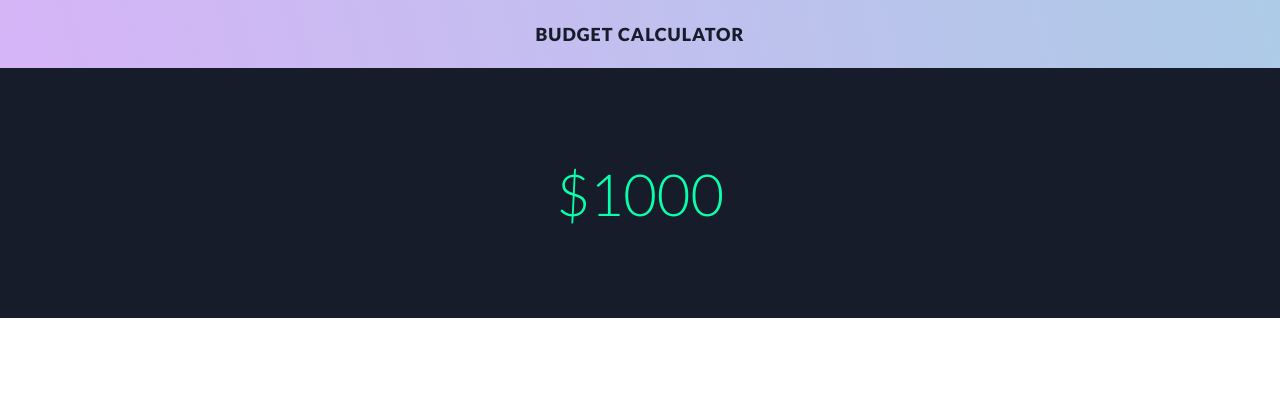
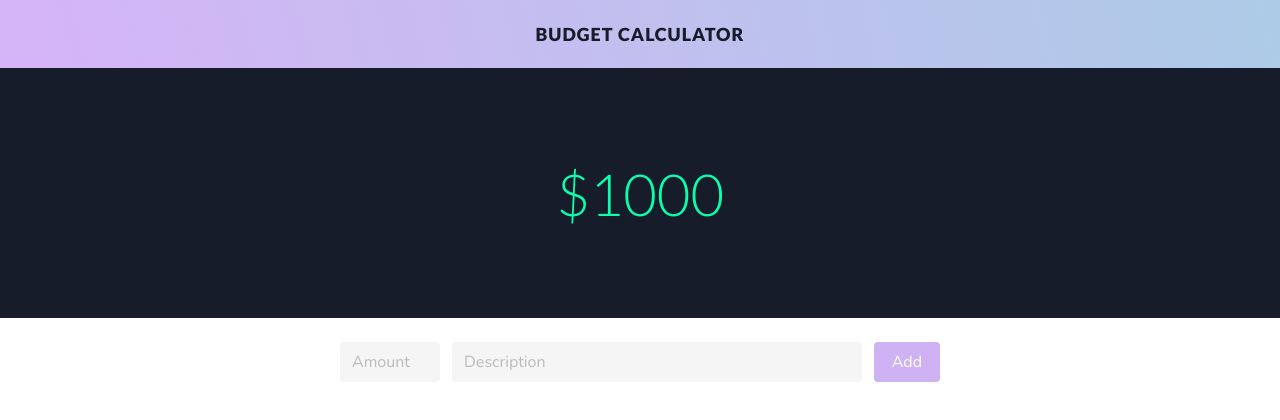
Before and after one commit to VinayakBorhade/budget-app, an Angular app: page / in a window 1280 px wide. Shown: the top 420 px of the page. Built offline with nearby package versions, Linux system fonts and the light colour scheme.

Commit message:
added item form component, run script

```diff
--- a/src/app/add-item-form/add-item-form.component.html
+++ b/src/app/add-item-form/add-item-form.component.html
@@ -1 +1,30 @@
-<p>add-item-form works!</p>
+<form >
+    <div class="field is-horizontal">
+        <div class="field-body">
+
+            <div class="field is-narrow">
+                <p class="control">
+                    <input type="number"
+                    style="width: 100px;"
+                    class="input" placeholder="Amount">
+                </p>
+            </div>
+
+            <div class="field">
+                <p class="control">
+                    <input type="text"
+                    class="input" placeholder="Description">
+                </p>
+            </div>
+
+            <div class="field is-narrow">
+                <div class="control">
+                    <button class="button is-primary" disabled="true">
+                        Add
+                    </button>
+                </div>
+            </div>
+
+        </div>
+    </div>
+</form>
--- a/src/app/main-page/main-page.component.html
+++ b/src/app/main-page/main-page.component.html
@@ -8,6 +8,6 @@
 
 <section class="add-item-section">
     <div class="add-item-container">
-
+        <app-add-item-form style="padding:20px;" ></app-add-item-form>
     </div>
 </section>
--- a/src/main-styles.scss
+++ b/src/main-styles.scss
@@ -32,5 +32,6 @@
 // Update some of Bulma's component variables
 $body-background-color: white;
 $control-border-width: 2px;
-$input-border-color: $light-grey;
+$input-border-color: transparent;
+$input-background-color: $light-grey;
 $input-shadow: none;
```
Also changed, not shown: 1 other file (tests, documents, lock files or other folders).
